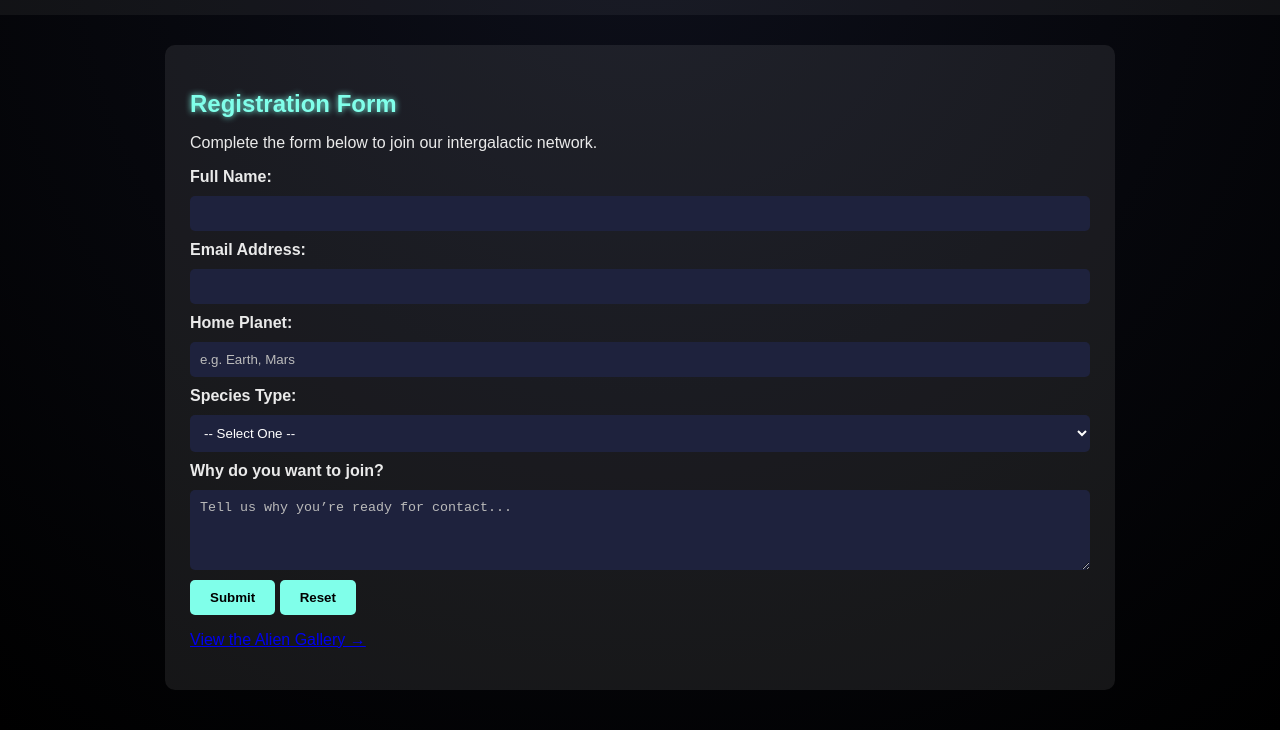
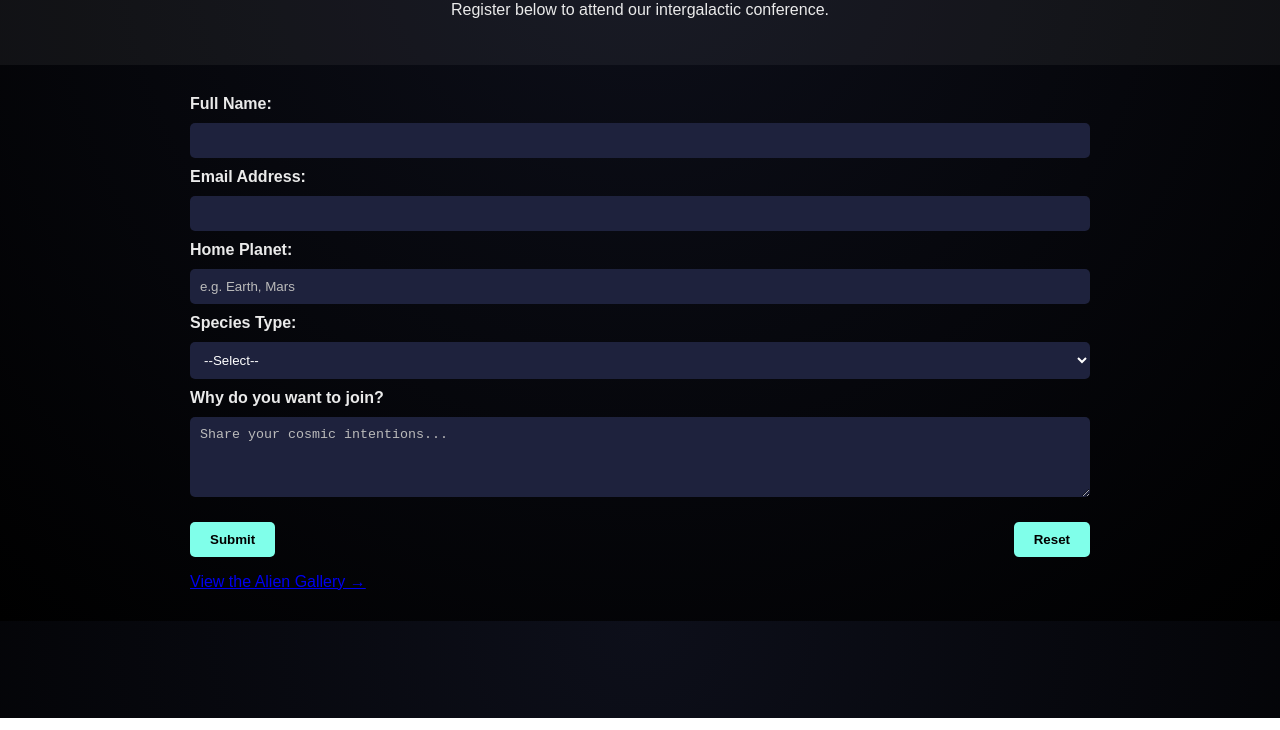
Before and after one commit to UFOshone/form, a plain HTML site: page index.html in a window 1280 px wide. Shown: the part 82-812 px from the top of the page. Drawn offline with Linux system fonts and the light colour scheme.

Commit message:
Update registration form and header text

```diff
--- a/index.html
+++ b/index.html
@@ -7,16 +7,14 @@
 </head>
 <body>
   <header>
-    <h1>Register for the Alien Nation Conference</h1>
+    <h1>Join the Alien Nation</h1>
+    <p>Register below to attend our intergalactic conference.</p>
   </header>
 
-  <main class="form-section">
-    <h2>Registration Form</h2>
-    <p>Complete the form below to join our intergalactic network.</p>
-
-    <form action="#" method="post" class="registration-form">
-      <label for="fullname">Full Name:</label>
-      <input type="text" id="fullname" name="fullname" required>
+  <main>
+    <form action="/submit" method="post" class="registration-form">
+      <label for="name">Full Name:</label>
+      <input type="text" id="name" name="name" required>
 
       <label for="email">Email Address:</label>
       <input type="email" id="email" name="email" required>
@@ -26,23 +24,23 @@
 
       <label for="species">Species Type:</label>
       <select id="species" name="species">
-        <option value="">-- Select One --</option>
+        <option value="">--Select--</option>
         <option value="human">Human</option>
-        <option value="grey">Grey Alien</option>
+        <option value="grey">Grey</option>
         <option value="reptilian">Reptilian</option>
         <option value="pleiadian">Pleiadian</option>
       </select>
 
       <label for="message">Why do you want to join?</label>
-      <textarea id="message" name="message" rows="4" placeholder="Tell us why you’re ready for contact..."></textarea>
+      <textarea id="message" name="message" rows="4" placeholder="Share your cosmic intentions..."></textarea>
 
-      <div class="button-group">
+      <div class="buttons">
         <input type="submit" value="Submit">
         <input type="reset" value="Reset">
       </div>
     </form>
 
-    <p class="link"><a href="gallery.html">View the Alien Gallery →</a></p>
+    <p><a href="gallery.html">View the Alien Gallery →</a></p>
   </main>
 </body>
 </html>
```
